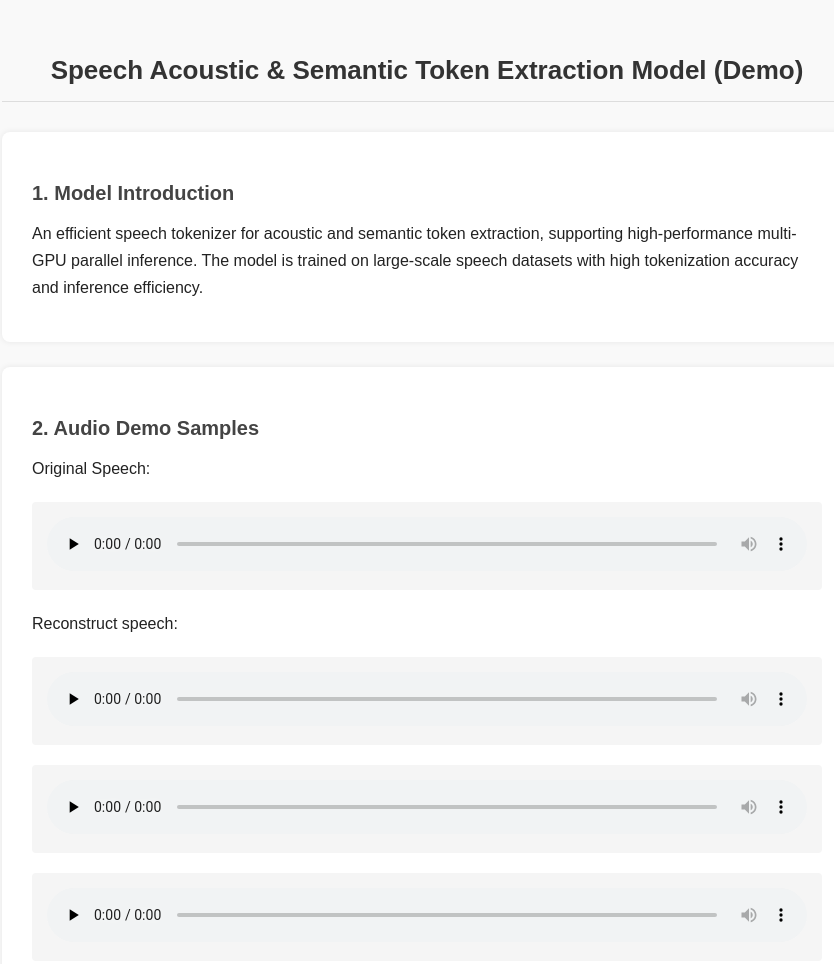
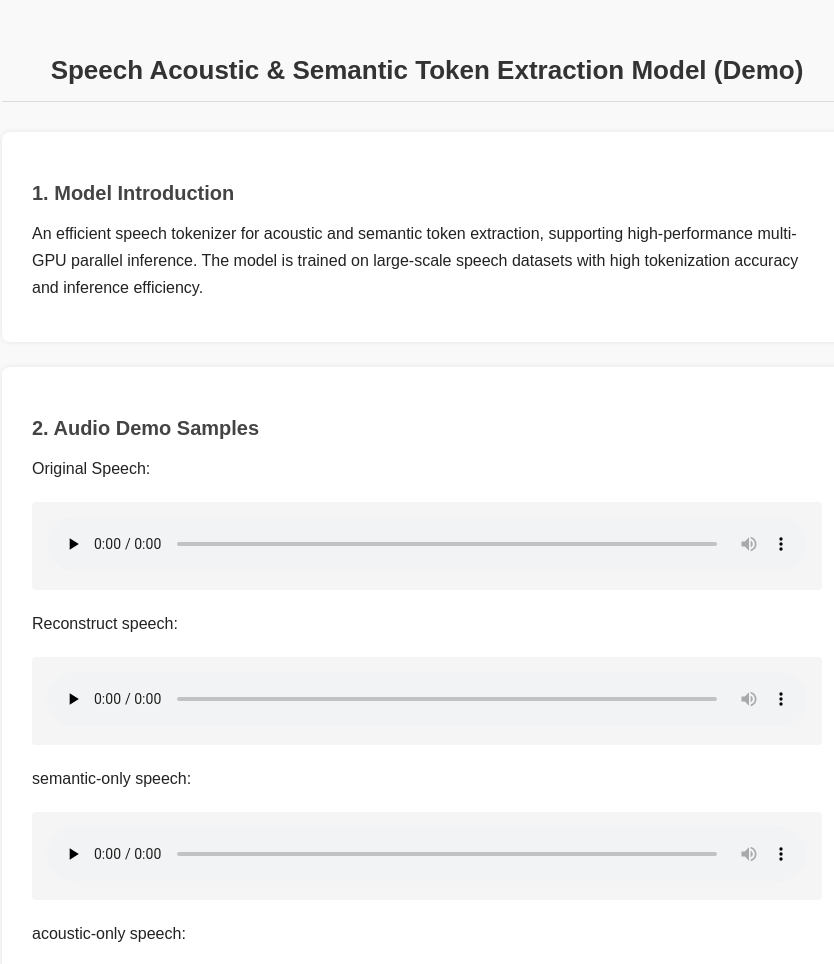
Before and after one commit to DSA-Tokenizer/DSA-Tokenizer.github.io, a plain HTML site: page index.html in a window 1280 px wide. Shown: the top 964 px of the page, without its empty margins (213-1047 px from the left). Drawn offline with Linux system fonts and the light colour scheme.

Commit message:
Add files via upload

```diff
--- a/index.html
+++ b/index.html
@@ -41,14 +41,13 @@
                 <source src="audios/common_voice_en_682528-common_voice_en_682530_semantic_acoustic.wav" type="audio/wav">
             </audio>
         </div>
-
+	    <p>semantic-only speech:</p>
         <div class="audio-box">
             <audio controls preload="none">
                 <source src="audios/common_voice_en_682528-common_voice_en_682530_semantic_only.wav" type="audio/wav">
             </audio>
         </div>
-
-
+	    <p>acoustic-only speech:</p>
         <div class="audio-box">
             <audio controls preload="none">
                 <source src="audios/common_voice_en_682528-common_voice_en_682530_acoustic_only.wav" type="audio/wav">
```
